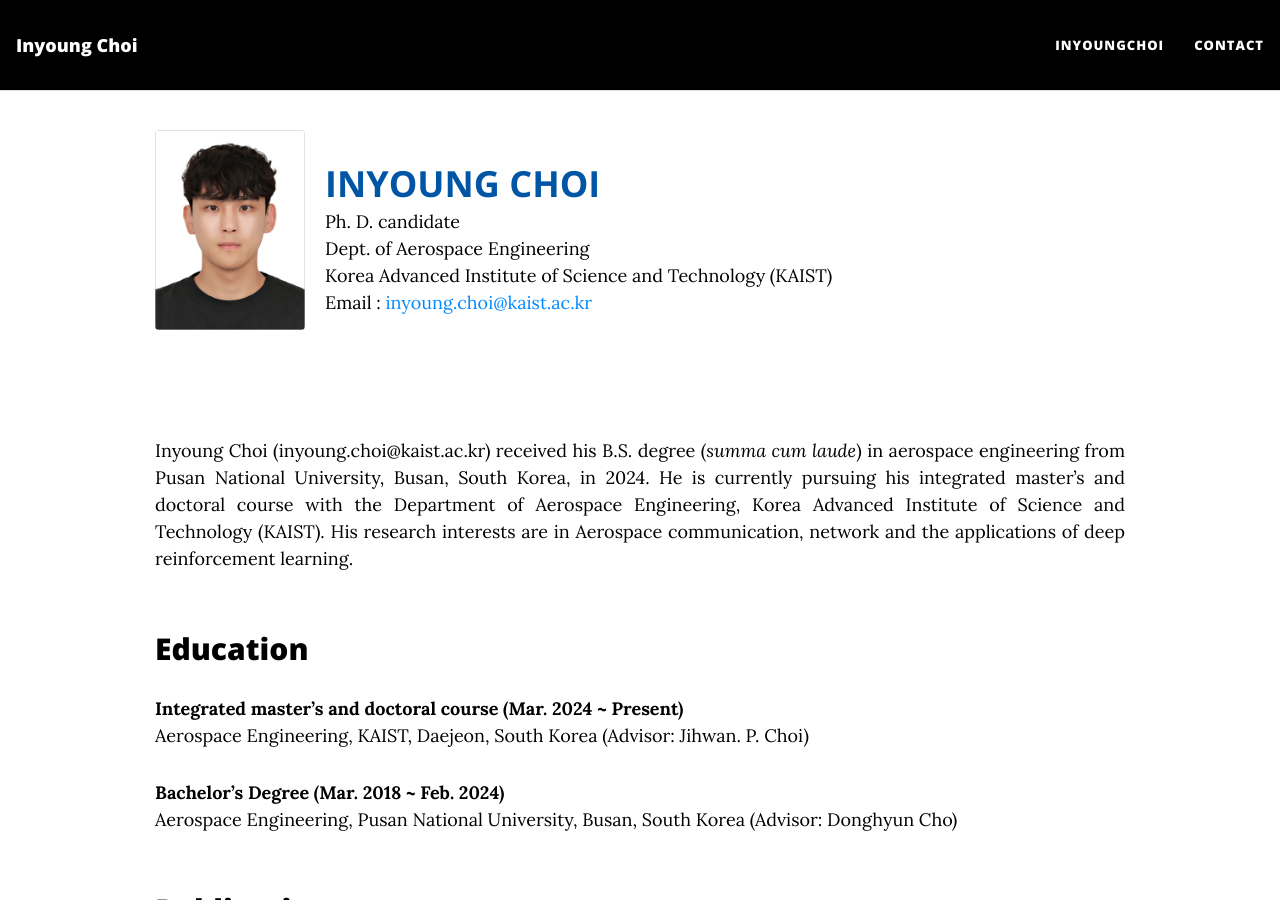
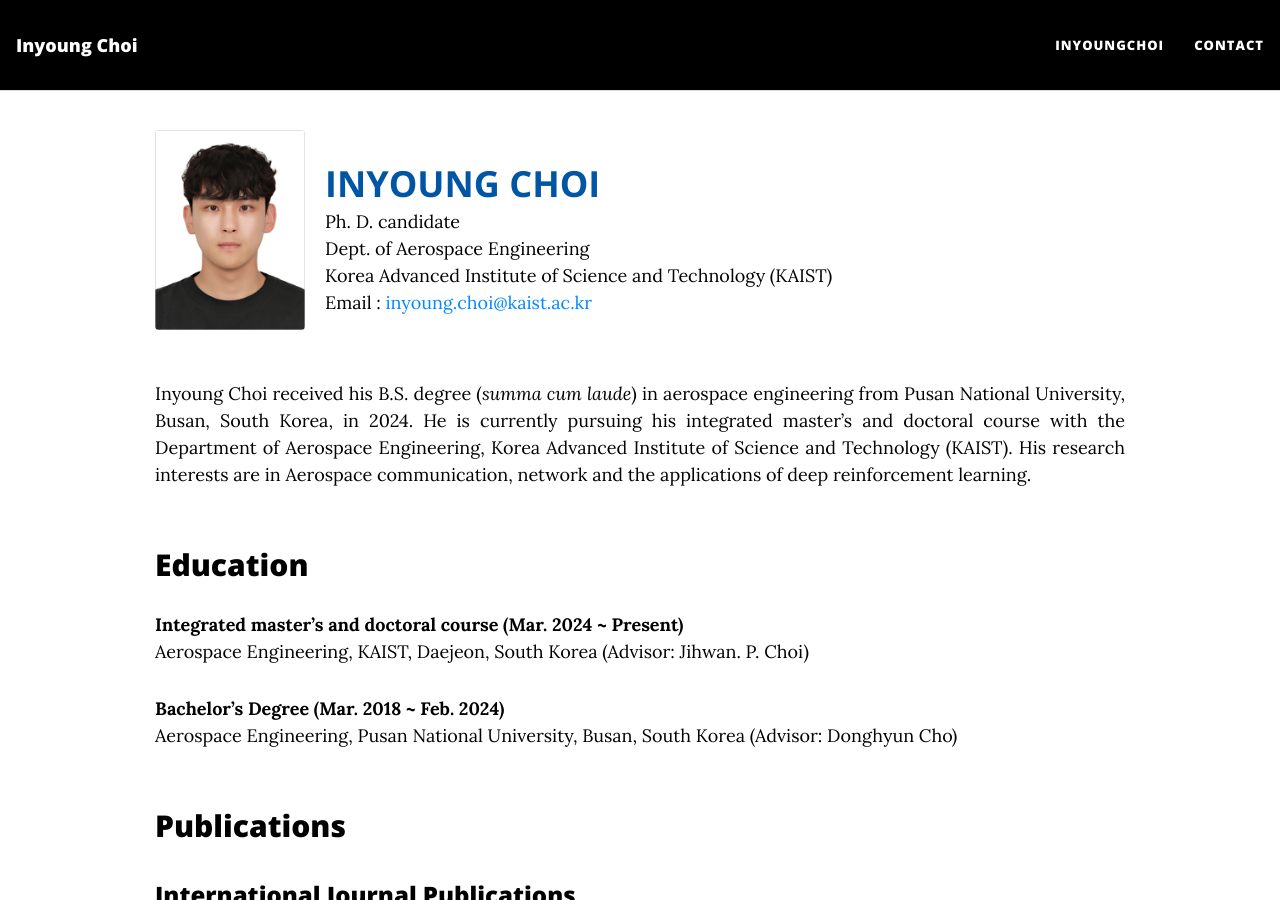
Before and after one commit to InyoungChoi-acai/InyoungChoi-acai.github.io, a Jekyll site: the page built from InyoungChoi.md, in a window 1280 px wide and 900 px high. Built offline with Jekyll 4.4.1, drawn with Linux system fonts in a browser that asks for light colours; nearby versions of some CDN libraries.

Commit message:
Update InyoungChoi.md

```diff
--- a/InyoungChoi.md
+++ b/InyoungChoi.md
@@ -19,10 +19,8 @@ full-width: true
 
 </div>
 
-<br>
-
 <p style="text-align: justify;">
-Inyoung Choi (inyoung.choi@kaist.ac.kr) received his B.S. degree (<i>summa cum laude</i>) in aerospace engineering from Pusan National University, Busan, South Korea, in 2024. He is currently pursuing his integrated master’s and doctoral course with the Department of Aerospace Engineering, Korea Advanced Institute of Science and Technology (KAIST). His research interests are in Aerospace communication, network and the applications of deep reinforcement learning.
+Inyoung Choi received his B.S. degree (<i>summa cum laude</i>) in aerospace engineering from Pusan National University, Busan, South Korea, in 2024. He is currently pursuing his integrated master’s and doctoral course with the Department of Aerospace Engineering, Korea Advanced Institute of Science and Technology (KAIST). His research interests are in Aerospace communication, network and the applications of deep reinforcement learning.
 </p>
 
 
```
